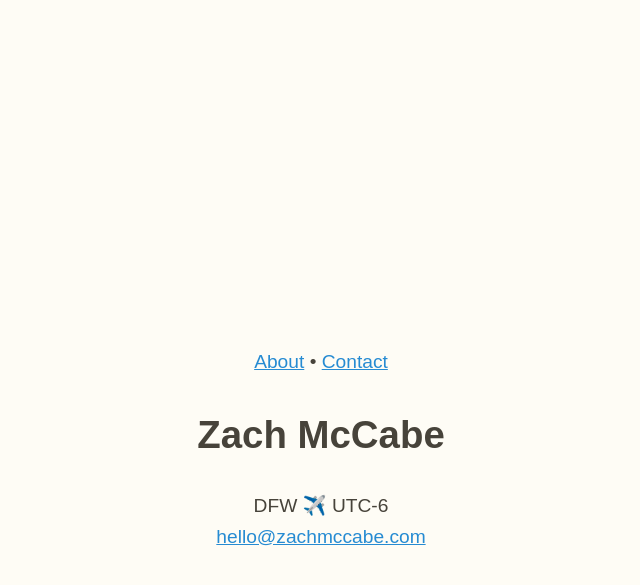
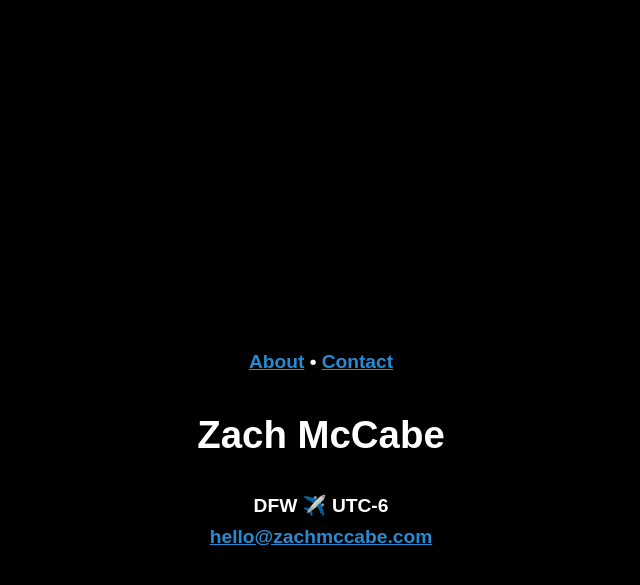
Before and after one commit to zachmccabe/zachmccabe.github.io, a Jekyll site: the page built from index.md, in a window 1280 px wide. Shown: the top 585 px of the page, without its empty margins (319-959 px from the left). Built offline with Jekyll 4.4.1, drawn with Linux system fonts in a browser that asks for light colours.

Commit message:
Update kaoliang_index.html

```diff
--- a/_layouts/kaoliang_index.html
+++ b/_layouts/kaoliang_index.html
@@ -12,9 +12,9 @@ padding: 0;
 }
 
 body {
-background-color: #fefcf5;
-color: #47433a;
-font: normal normal 1.3em/1.5 sans-serif;
+background-color: #000;
+color: #fff;
+font: normal bold 1.3em/1.5 sans-serif;
 }
 
 @media (max-width: 25em) {h1,h2{font-size:1.5em}}
```
